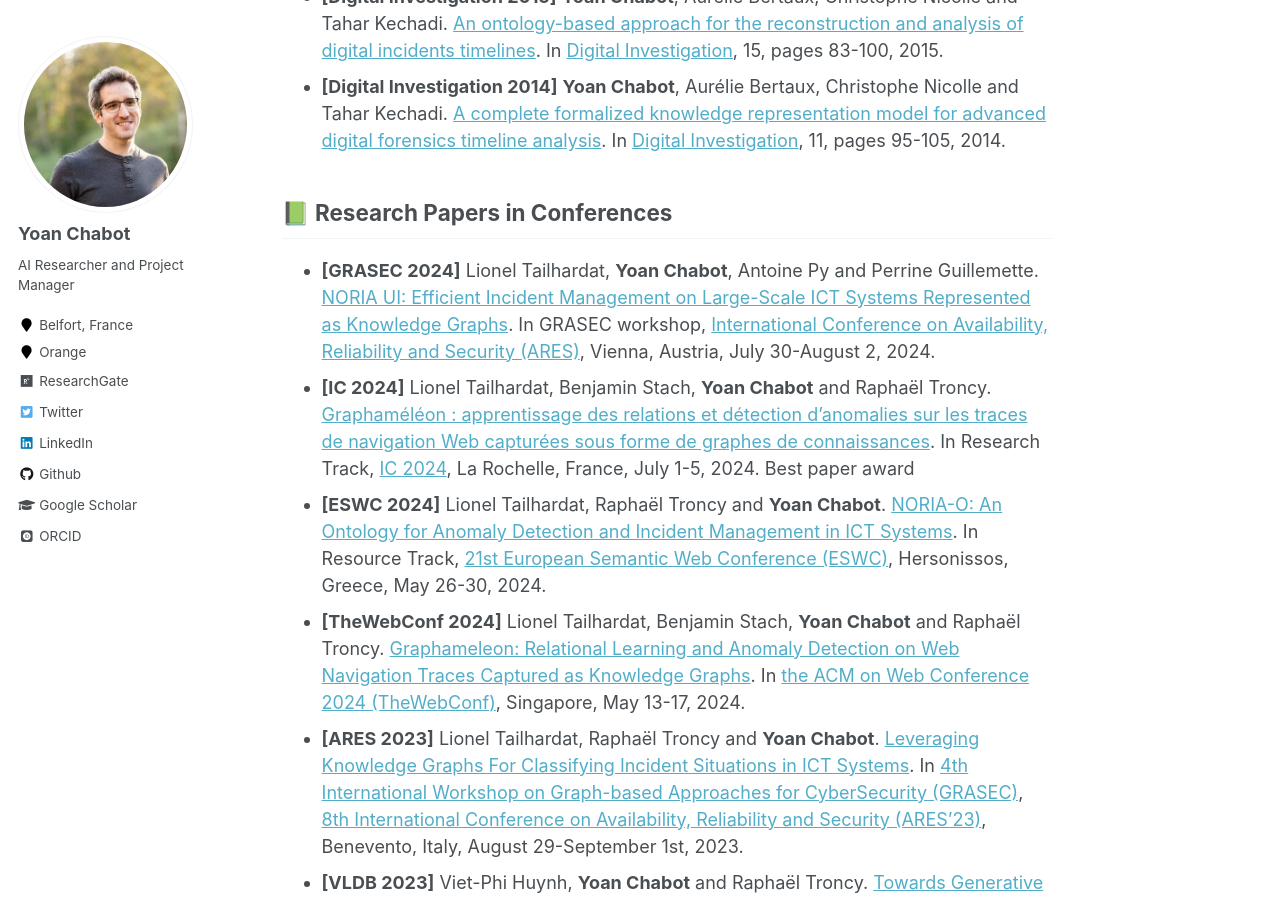
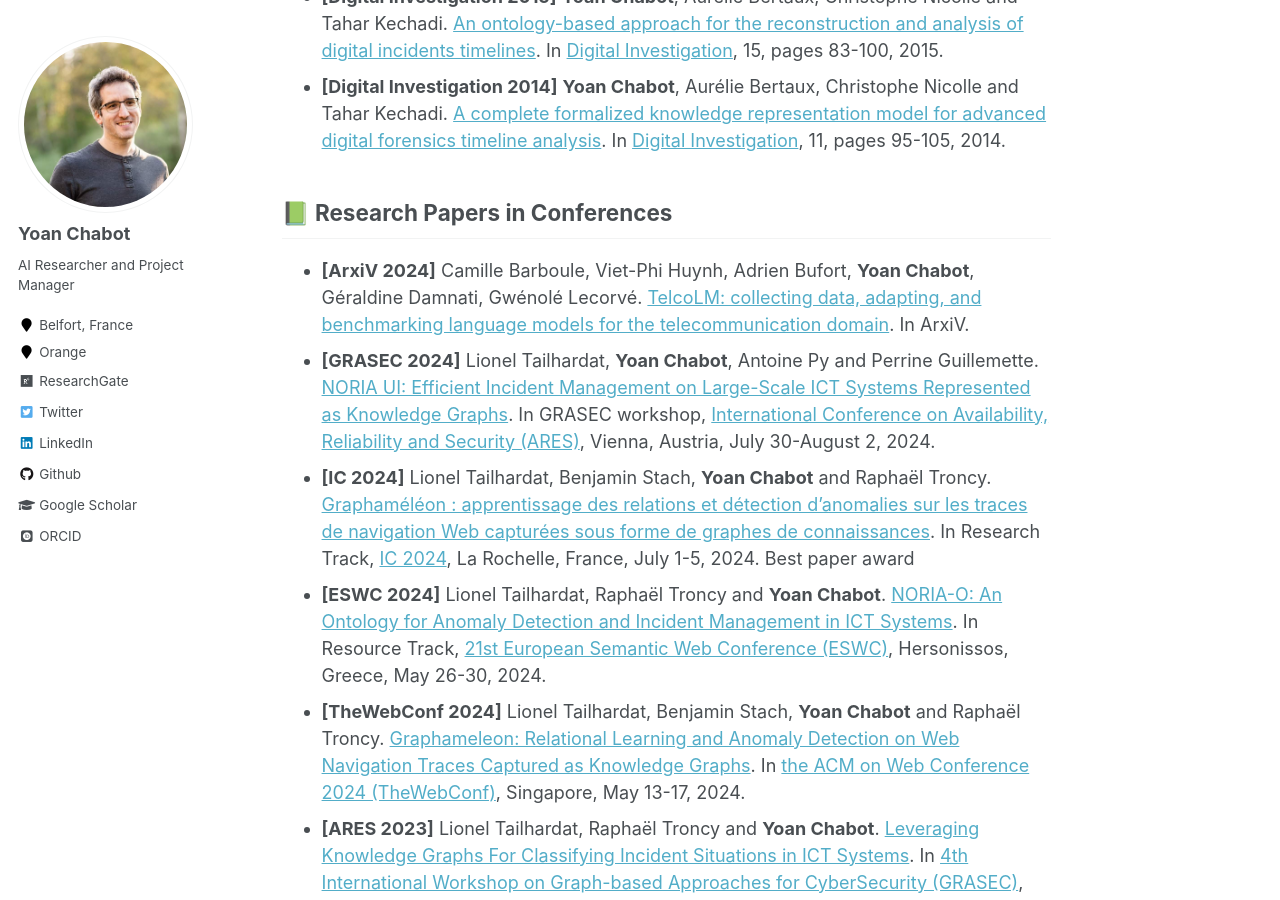
Before and after one commit to yoanchabot/yoanchabot.github.io, a Jekyll site: the page built from _pages/publications.md, in a window 1280 px wide and 900 px high, scrolled down 459 px. Built offline with Jekyll 4.4.1, drawn with Linux system fonts in a browser that asks for light colours; some web fonts are replaced.

Commit message:
Update publications.md

```diff
--- a/_pages/publications.md
+++ b/_pages/publications.md
@@ -11,6 +11,7 @@ author_profile: true
 * <a name="digital_investigation_2014"></a>**[Digital Investigation 2014]** **Yoan Chabot**, Aurélie Bertaux, Christophe Nicolle and Tahar Kechadi. [A complete formalized knowledge representation model for advanced digital forensics timeline analysis](https://github.com/yoanchabot/papers/raw/main/chabot2014a.pdf). In [Digital Investigation](https://www.sciencedirect.com/journal/digital-investigation), 11, pages 95-105, 2014.
 
 ## 📗 Research Papers in Conferences
+* <a name="arxiv_2024"></a>**[ArxiV 2024]** Camille Barboule, Viet-Phi Huynh, Adrien Bufort, **Yoan Chabot**, Géraldine Damnati, Gwénolé Lecorvé. [TelcoLM: collecting data, adapting, and benchmarking language models for the telecommunication domain](https://arxiv.org/abs/2412.15891). In ArxiV.
 * <a name="grasec_2024"></a>**[GRASEC 2024]** Lionel Tailhardat, **Yoan Chabot**, Antoine Py and Perrine Guillemette. [NORIA UI: Efficient Incident Management on Large-Scale ICT Systems Represented as Knowledge Graphs](https://github.com/yoanchabot/papers/raw/main/grasec_2024.pdf). In GRASEC workshop, [International Conference on Availability, Reliability and Security (ARES)](https://www.ares-conference.eu/), Vienna, Austria, July 30-August 2, 2024.
 * <a name="ic_2024"></a>**[IC 2024]** Lionel Tailhardat, Benjamin Stach, **Yoan Chabot** and Raphaël Troncy. [Graphaméléon : apprentissage des relations et détection d'anomalies sur les traces de navigation Web capturées sous forme de graphes de connaissances](https://github.com/yoanchabot/papers/raw/main/ic_2024.pdf). In Research Track, [IC 2024](https://pfia2024.univ-lr.fr/), La Rochelle, France, July 1-5, 2024. Best paper award
 * <a name="eswc_2024"></a>**[ESWC 2024]** Lionel Tailhardat, Raphaël Troncy and **Yoan Chabot**. [NORIA-O: An Ontology for Anomaly Detection and Incident Management in ICT Systems](https://doi.org/10.1007/978-3-031-60635-9_2). In Resource Track, [21st European Semantic Web Conference (ESWC)](https://2024.eswc-conferences.org/), Hersonissos, Greece, May 26-30, 2024.
```
